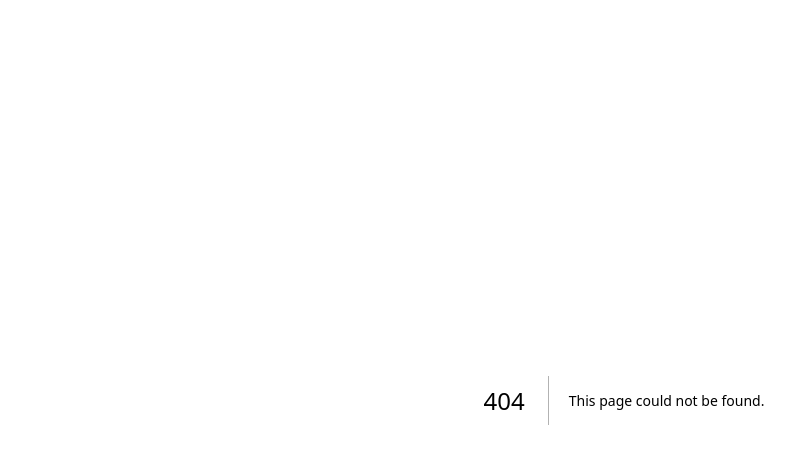
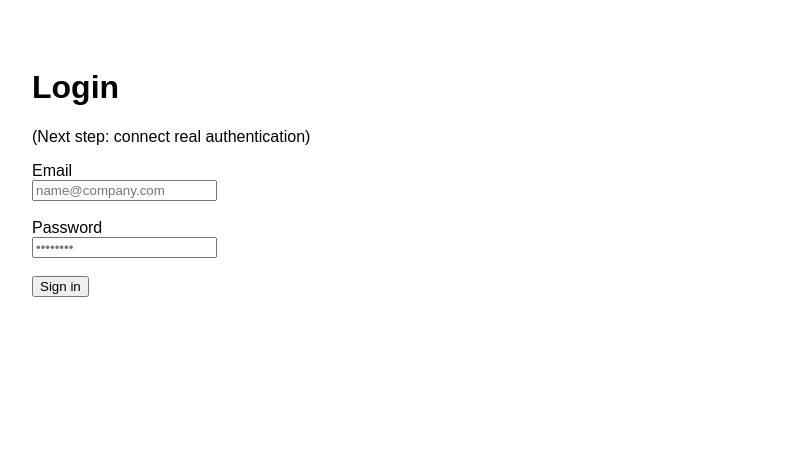
Before and after one commit to dayanidhi281986-boop/autonomiqsystems-website2, a Next.js app: page /portal/login in a window 1280 px wide. Before the commit this address had no page. Shown: the top 464 px of the page, without its empty margins (16-811 px from the left). Built offline with nearby package versions, Linux system fonts and the light colour scheme.

Commit message:
Add LoginPage component with form structure

```diff
--- /dev/null
+++ b/app/portal/login/page.tsx
@@ -0,0 +1,22 @@
+export default function LoginPage() {
+  return (
+    <main style={{ padding: 40, fontFamily: "Arial, sans-serif" }}>
+      <h1>Login</h1>
+      <p>(Next step: connect real authentication)</p>
+
+      <form>
+        <div>
+          <label>Email</label><br />
+          <input type="email" placeholder="name@company.com" />
+        </div>
+        <br />
+        <div>
+          <label>Password</label><br />
+          <input type="password" placeholder="••••••••" />
+        </div>
+        <br />
+        <button type="button">Sign in</button>
+      </form>
+    </main>
+  );
+}
```
